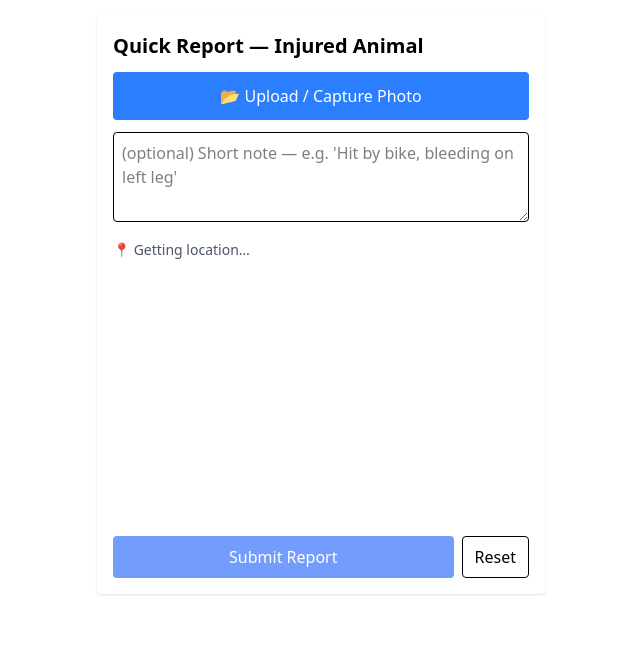
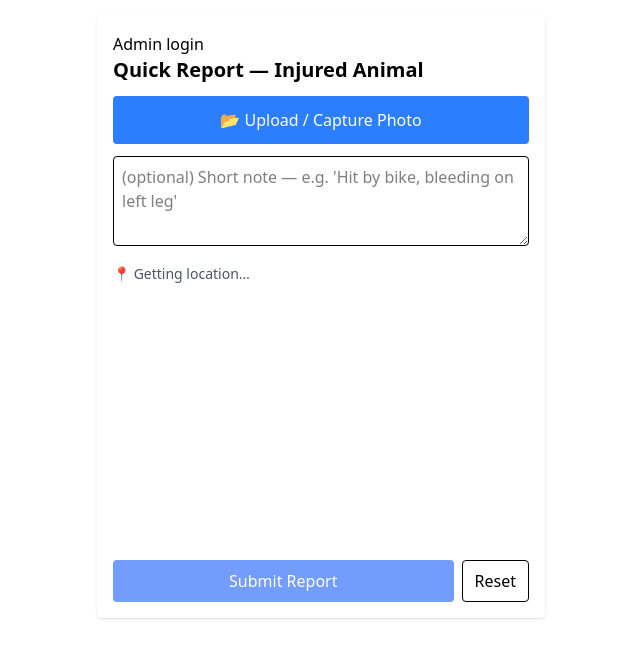
Before and after one commit to Krishna-85/animal-rescue-mern, a React (Vite) app in the folder frontend/: page / in a window 1280 px wide. Shown: the top 658 px of the page, without its empty margins (319-959 px from the left). Built offline with nearby package versions, Linux system fonts and the light colour scheme; no server answers.

Commit message:
add a login button

```diff
--- a/frontend/src/components/QuickReport.jsx
+++ b/frontend/src/components/QuickReport.jsx
@@ -108,6 +108,7 @@ export default function QuickReport() {
 
   return (
     <div className="max-w-md mx-auto bg-white p-4 rounded shadow">
+      <button><a href="/login">Admin login</a></button>
       <h2 className="text-xl font-semibold mb-3">Quick Report — Injured Animal</h2>
 
       {/* Upload button */}
```
